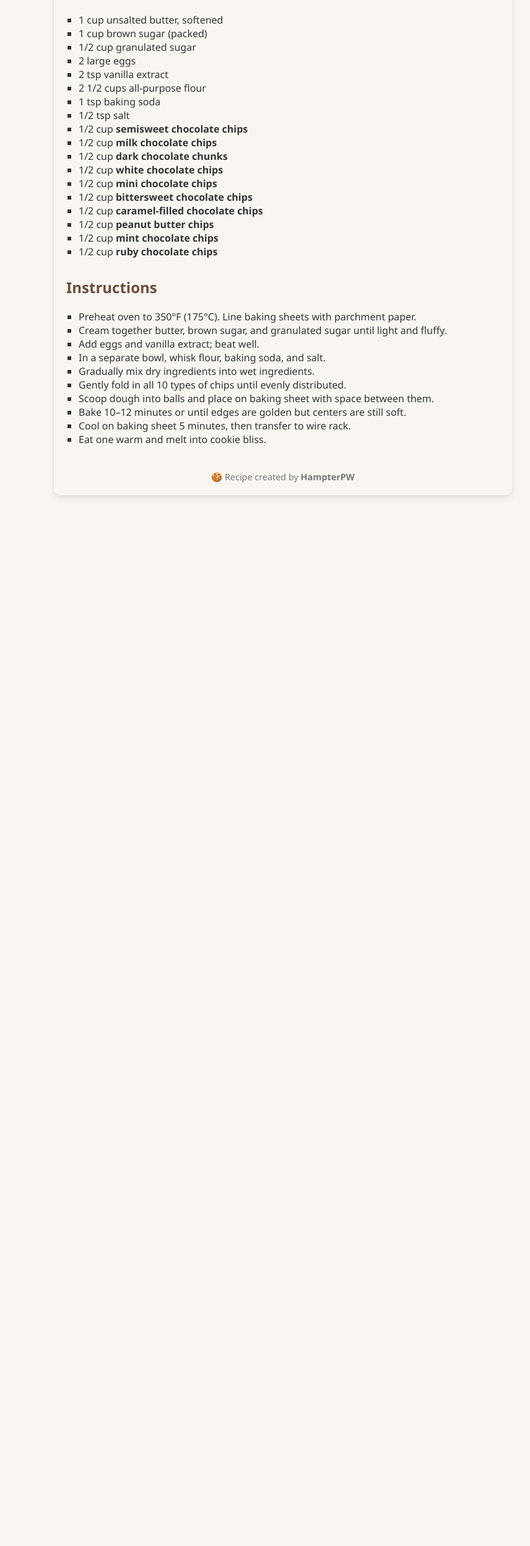
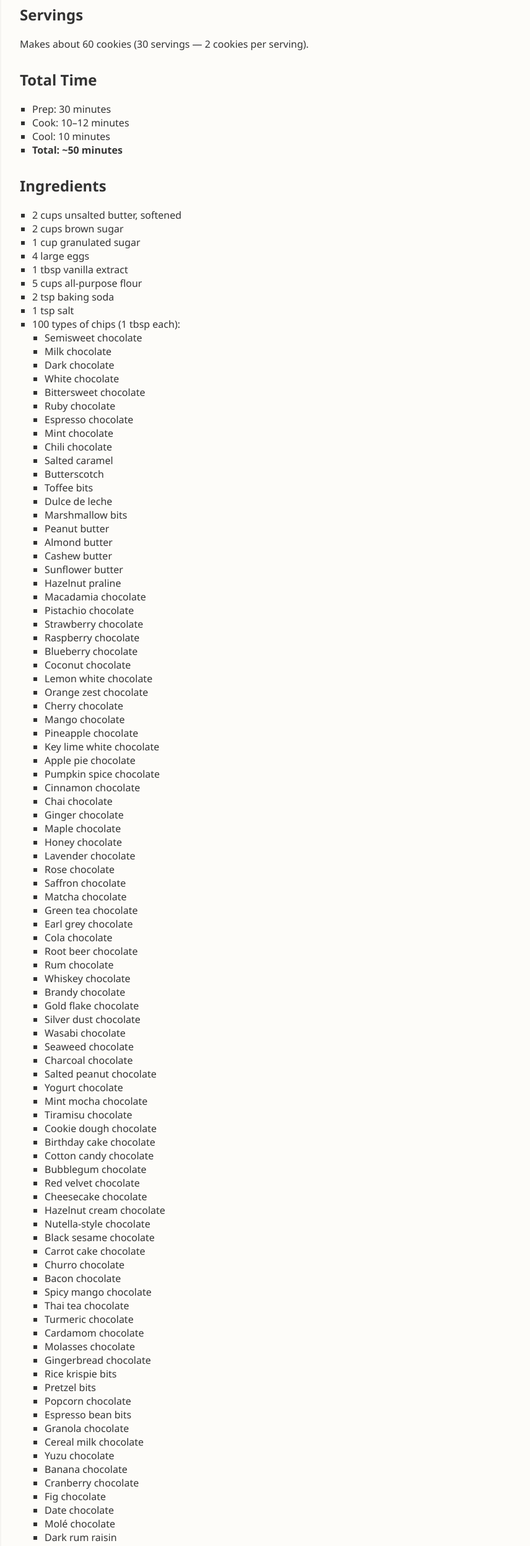
Before and after one commit to HampterPW/Cookie, a plain HTML site: page index.html in a window 1280 px wide. Shown: the part 305-2800 px from the top of the page at 62% size, without its empty margins (183-1039 px from the left). Before the commit the page ends 1144 px from the top, so only its background shows below. Drawn offline with Linux system fonts and the light colour scheme.

Commit message:
Update index.html

```diff
--- a/index.html
+++ b/index.html
@@ -2,23 +2,22 @@
 <html lang="en">
 <head>
   <meta charset="UTF-8">
-  <title>Decuple Chip Overload Cookies</title>
+  <title>Centuple Chip Cookie Recipe</title>
   <style>
     body {
       font-family: 'Segoe UI', sans-serif;
-      background-color: #f9f6f2;
+      background-color: #fdfcf9;
       color: #333;
-      max-width: 700px;
+      max-width: 850px;
       margin: 40px auto;
-      padding: 20px;
-      border-radius: 10px;
-      box-shadow: 0 4px 12px rgba(0,0,0,0.1);
+      padding: 30px;
+      border-radius: 12px;
+      box-shadow: 0 4px 20px rgba(0,0,0,0.08);
     }
     h1 {
-      font-size: 2.5rem;
-      color: #5c4033;
+      font-size: 2.8rem;
       text-align: center;
-      margin-bottom: 10px;
+      color: #5a3d2b;
     }
     .tagline {
       text-align: center;
@@ -26,16 +25,12 @@
       color: #7b5e57;
       margin-bottom: 30px;
     }
+    .section {
+      margin-top: 30px;
+    }
     ul {
       list-style-type: square;
       padding-left: 20px;
-    }
-    h2 {
-      margin-top: 30px;
-      color: #6b4c3b;
-    }
-    .chip {
-      font-weight: bold;
     }
     .print-button {
       display: block;
@@ -67,49 +62,165 @@
 </head>
 <body>
 
-  <h1>Decuple Chip Overload Cookies</h1>
-  <div class="tagline">10 kinds of chips. One legendary cookie.</div>
+  <h1>Centuple Chip Cookie</h1>
+  <div class="tagline">100 chips. One cookie to rule them all.</div>
 
   <button class="print-button" onclick="window.print()">🖨️ Print Recipe</button>
 
+  <div class="section">
+    <h2>Servings</h2>
+    <p>Makes about 60 cookies (30 servings — 2 cookies per serving).</p>
+  </div>
+
+  <div class="section">
+    <h2>Total Time</h2>
+    <ul>
+      <li>Prep: 30 minutes</li>
+      <li>Cook: 10–12 minutes</li>
+      <li>Cool: 10 minutes</li>
+      <li><strong>Total: ~50 minutes</strong></li>
+    </ul>
+  </div>
+
+  <div class="section">
     <h2>Ingredients</h2>
     <ul>
-    <li>1 cup unsalted butter, softened</li>
-    <li>1 cup brown sugar (packed)</li>
-    <li>1/2 cup granulated sugar</li>
-    <li>2 large eggs</li>
-    <li>2 tsp vanilla extract</li>
-    <li>2 1/2 cups all-purpose flour</li>
-    <li>1 tsp baking soda</li>
-    <li>1/2 tsp salt</li>
-    <li>1/2 cup <span class="chip">semisweet chocolate chips</span></li>
-    <li>1/2 cup <span class="chip">milk chocolate chips</span></li>
-    <li>1/2 cup <span class="chip">dark chocolate chunks</span></li>
-    <li>1/2 cup <span class="chip">white chocolate chips</span></li>
-    <li>1/2 cup <span class="chip">mini chocolate chips</span></li>
-    <li>1/2 cup <span class="chip">bittersweet chocolate chips</span></li>
-    <li>1/2 cup <span class="chip">caramel-filled chocolate chips</span></li>
-    <li>1/2 cup <span class="chip">peanut butter chips</span></li>
-    <li>1/2 cup <span class="chip">mint chocolate chips</span></li>
-    <li>1/2 cup <span class="chip">ruby chocolate chips</span></li>
+      <li>2 cups unsalted butter, softened</li>
+      <li>2 cups brown sugar</li>
+      <li>1 cup granulated sugar</li>
+      <li>4 large eggs</li>
+      <li>1 tbsp vanilla extract</li>
+      <li>5 cups all-purpose flour</li>
+      <li>2 tsp baking soda</li>
+      <li>1 tsp salt</li>
+      <li>100 types of chips (1 tbsp each):</li>
+      <ul>
+        <li>Semisweet chocolate</li>
+        <li>Milk chocolate</li>
+        <li>Dark chocolate</li>
+        <li>White chocolate</li>
+        <li>Bittersweet chocolate</li>
+        <li>Ruby chocolate</li>
+        <li>Espresso chocolate</li>
+        <li>Mint chocolate</li>
+        <li>Chili chocolate</li>
+        <li>Salted caramel</li>
+        <li>Butterscotch</li>
+        <li>Toffee bits</li>
+        <li>Dulce de leche</li>
+        <li>Marshmallow bits</li>
+        <li>Peanut butter</li>
+        <li>Almond butter</li>
+        <li>Cashew butter</li>
+        <li>Sunflower butter</li>
+        <li>Hazelnut praline</li>
+        <li>Macadamia chocolate</li>
+        <li>Pistachio chocolate</li>
+        <li>Strawberry chocolate</li>
+        <li>Raspberry chocolate</li>
+        <li>Blueberry chocolate</li>
+        <li>Coconut chocolate</li>
+        <li>Lemon white chocolate</li>
+        <li>Orange zest chocolate</li>
+        <li>Cherry chocolate</li>
+        <li>Mango chocolate</li>
+        <li>Pineapple chocolate</li>
+        <li>Key lime white chocolate</li>
+        <li>Apple pie chocolate</li>
+        <li>Pumpkin spice chocolate</li>
+        <li>Cinnamon chocolate</li>
+        <li>Chai chocolate</li>
+        <li>Ginger chocolate</li>
+        <li>Maple chocolate</li>
+        <li>Honey chocolate</li>
+        <li>Lavender chocolate</li>
+        <li>Rose chocolate</li>
+        <li>Saffron chocolate</li>
+        <li>Matcha chocolate</li>
+        <li>Green tea chocolate</li>
+        <li>Earl grey chocolate</li>
+        <li>Cola chocolate</li>
+        <li>Root beer chocolate</li>
+        <li>Rum chocolate</li>
+        <li>Whiskey chocolate</li>
+        <li>Brandy chocolate</li>
+        <li>Gold flake chocolate</li>
+        <li>Silver dust chocolate</li>
+        <li>Wasabi chocolate</li>
+        <li>Seaweed chocolate</li>
+        <li>Charcoal chocolate</li>
+        <li>Salted peanut chocolate</li>
+        <li>Yogurt chocolate</li>
+        <li>Mint mocha chocolate</li>
+        <li>Tiramisu chocolate</li>
+        <li>Cookie dough chocolate</li>
+        <li>Birthday cake chocolate</li>
+        <li>Cotton candy chocolate</li>
+        <li>Bubblegum chocolate</li>
+        <li>Red velvet chocolate</li>
+        <li>Cheesecake chocolate</li>
+        <li>Hazelnut cream chocolate</li>
+        <li>Nutella-style chocolate</li>
+        <li>Black sesame chocolate</li>
+        <li>Carrot cake chocolate</li>
+        <li>Churro chocolate</li>
+        <li>Bacon chocolate</li>
+        <li>Spicy mango chocolate</li>
+        <li>Thai tea chocolate</li>
+        <li>Turmeric chocolate</li>
+        <li>Cardamom chocolate</li>
+        <li>Molasses chocolate</li>
+        <li>Gingerbread chocolate</li>
+        <li>Rice krispie bits</li>
+        <li>Pretzel bits</li>
+        <li>Popcorn chocolate</li>
+        <li>Espresso bean bits</li>
+        <li>Granola chocolate</li>
+        <li>Cereal milk chocolate</li>
+        <li>Yuzu chocolate</li>
+        <li>Banana chocolate</li>
+        <li>Cranberry chocolate</li>
+        <li>Fig chocolate</li>
+        <li>Date chocolate</li>
+        <li>Molé chocolate</li>
+        <li>Dark rum raisin</li>
+        <li>Pecan chocolate</li>
+        <li>Walnut chocolate</li>
+        <li>Almond roca</li>
+        <li>Caramel macchiato chocolate</li>
+        <li>Samoa cookie chocolate</li>
+        <li>Thin mint bits</li>
+        <li>Snickerdoodle chocolate</li>
+        <li>S'mores chocolate</li>
+        <li>Graham cracker chocolate</li>
+        <li>Peach chocolate</li>
+        <li>Lychee chocolate</li>
+        <li>Blackberry chocolate</li>
+        <li>Acai berry chocolate</li>
+        <li>Goji berry chocolate</li>
+        <li>Peppermint bark</li>
+        <li>Champagne chocolate</li>
       </ul>
+    </ul>
+  </div>
 
+  <div class="section">
     <h2>Instructions</h2>
     <ul>
-    <li>Preheat oven to 350°F (175°C). Line baking sheets with parchment paper.</li>
-    <li>Cream together butter, brown sugar, and granulated sugar until light and fluffy.</li>
-    <li>Add eggs and vanilla extract; beat well.</li>
-    <li>In a separate bowl, whisk flour, baking soda, and salt.</li>
-    <li>Gradually mix dry ingredients into wet ingredients.</li>
-    <li>Gently fold in all 10 types of chips until evenly distributed.</li>
-    <li>Scoop dough into balls and place on baking sheet with space between them.</li>
-    <li>Bake 10–12 minutes or until edges are golden but centers are still soft.</li>
-    <li>Cool on baking sheet 5 minutes, then transfer to wire rack.</li>
-    <li>Eat one warm and melt into cookie bliss.</li>
+      <li>Preheat oven to 350°F (175°C) and line baking sheets with parchment paper.</li>
+      <li>Cream butter and sugars until light and fluffy.</li>
+      <li>Add eggs and vanilla; beat well.</li>
+      <li>In another bowl, whisk flour, baking soda, and salt.</li>
+      <li>Gradually add dry ingredients to wet mixture.</li>
+      <li>Gently fold in all 100 chip types.</li>
+      <li>Drop dough balls onto prepared baking sheets.</li>
+      <li>Bake for 10–12 minutes or until edges are golden.</li>
+      <li>Cool 10 minutes, then transfer to wire racks.</li>
     </ul>
+  </div>
 
   <div class="credits">
-    🍪 Recipe created by <strong>HampterPW</strong>
+    🍪 Centuple Chip Cookie created by <strong>HampterPW</strong>
   </div>
 
 </body>
```
Lines whose indentation alone changed are shown as unchanged.
